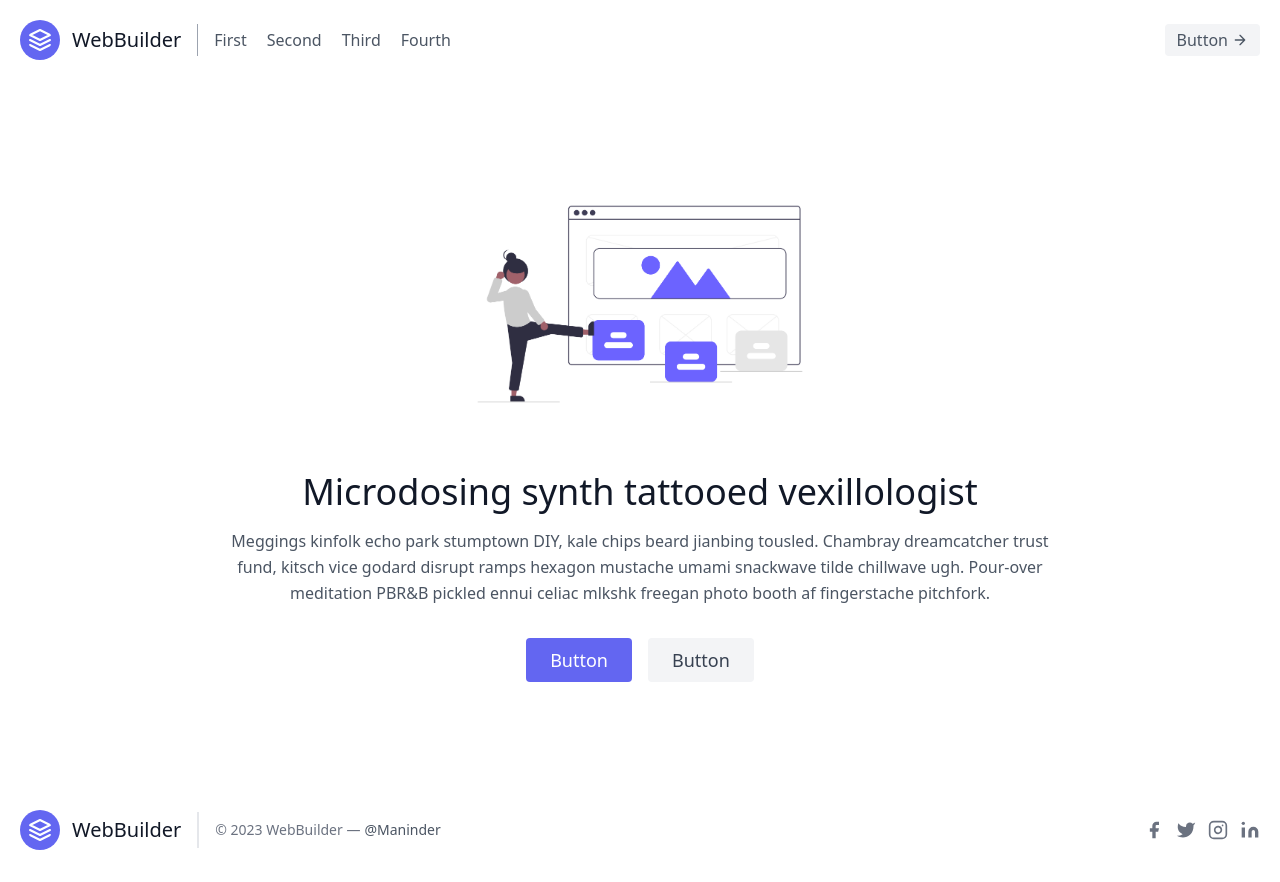
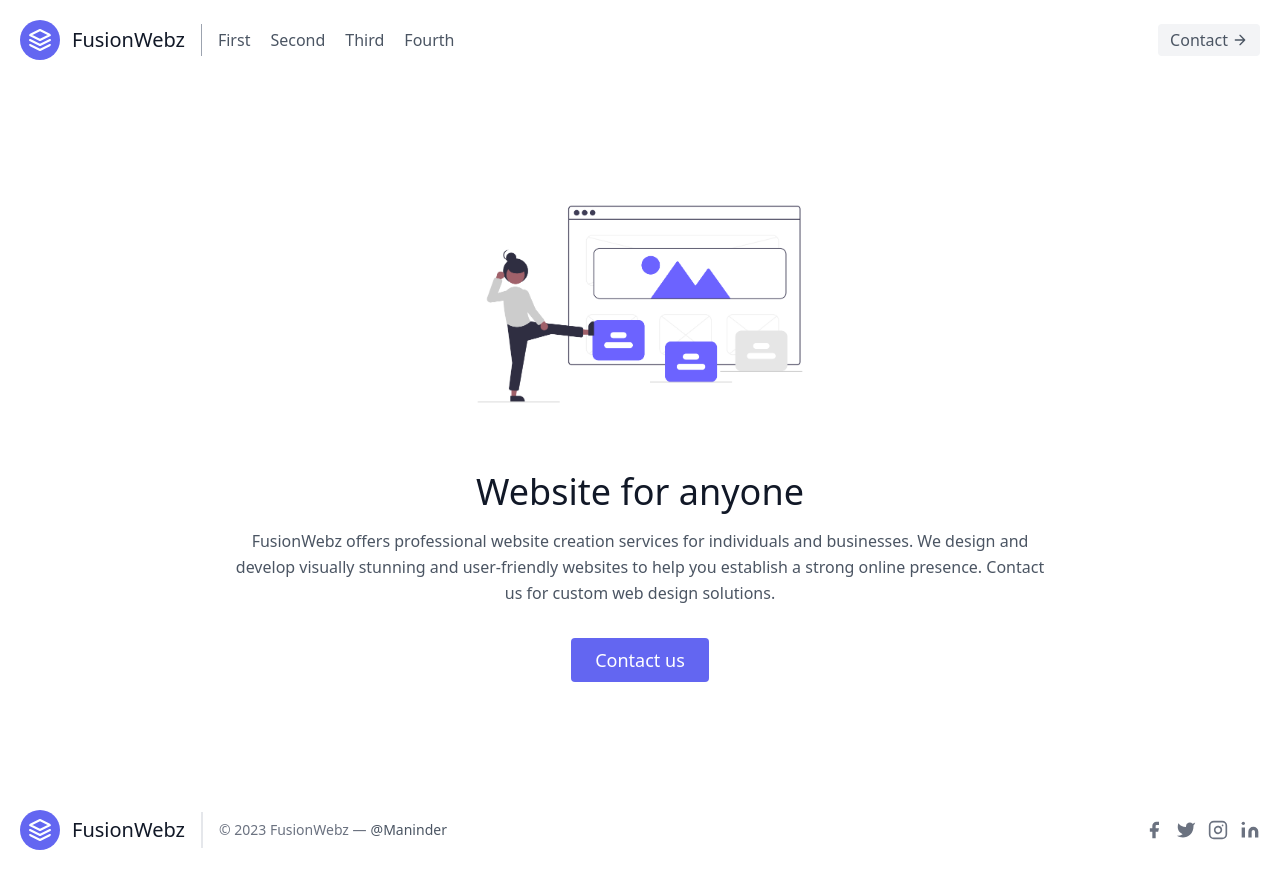
Before and after one commit to mani13211/myweb, a Next.js app: page / in a window 1280 px wide. Built offline with nearby package versions, Linux system fonts and the light colour scheme.

Commit message:
name changes

```diff
--- a/src/pages/components/footer.js
+++ b/src/pages/components/footer.js
@@ -8,9 +8,9 @@ function Footer() {
           <svg xmlns="http://www.w3.org/2000/svg" fill="none" stroke="currentColor" strokeLinecap="round" strokeLinejoin="round" strokeWidth="2" className="w-10 h-10 text-white p-2 bg-indigo-500 rounded-full" viewBox="0 0 24 24">
             <path d="M12 2L2 7l10 5 10-5-10-5zM2 17l10 5 10-5M2 12l10 5 10-5"></path>
           </svg>
-          <span className="ml-3 text-xl">WebBuilder</span>
+          <span className="ml-3 text-xl">FusionWebz</span>
         </a>
-        <p className="text-sm text-gray-500 sm:ml-4 sm:pl-4 sm:border-l-2 sm:border-gray-200 sm:py-2 sm:mt-0 mt-4">© 2023 WebBuilder —
+        <p className="text-sm text-gray-500 sm:ml-4 sm:pl-4 sm:border-l-2 sm:border-gray-200 sm:py-2 sm:mt-0 mt-4">© 2023 FusionWebz —
           <a href="https://twitter.com/knyttneve" className="text-gray-600 ml-1" rel="noopener noreferrer" target="_blank">@Maninder</a>
         </p>
         <span className="inline-flex sm:ml-auto sm:mt-0 mt-4 justify-center sm:justify-start">
--- a/src/pages/components/header.js
+++ b/src/pages/components/header.js
@@ -8,7 +8,7 @@ function Header() {
         <svg xmlns="http://www.w3.org/2000/svg" fill="none" stroke="currentColor" stroke-linecap="round" stroke-linejoin="round" stroke-width="2" className="w-10 h-10 text-white p-2 bg-indigo-500 rounded-full" viewBox="0 0 24 24">
           <path d="M12 2L2 7l10 5 10-5-10-5zM2 17l10 5 10-5M2 12l10 5 10-5"></path>
         </svg>
-        <span className="ml-3 text-xl">WebBuilder</span>
+        <span className="ml-3 text-xl">FusionWebz</span>
       </a>
       <nav className="md:mr-auto md:ml-4 md:py-1 md:pl-4 md:border-l md:border-gray-400	flex flex-wrap items-center text-base justify-center">
         <a className="mr-5 hover:text-gray-900">First </a>
@@ -16,7 +16,7 @@ function Header() {
         <a className="mr-5 hover:text-gray-900">Third </a>
         <a className="mr-5 hover:text-gray-900">Fourth </a>
       </nav>
-      <button className="inline-flex items-center bg-gray-100 border-0 py-1 px-3 focus:outline-none hover:bg-gray-200 rounded text-base mt-4 md:mt-0">Button
+      <button className="inline-flex items-center bg-gray-100 border-0 py-1 px-3 focus:outline-none hover:bg-gray-200 rounded text-base mt-4 md:mt-0" onClick={(()=>{location.href='https://wa.me/+918146097261'})}>Contact
         <svg fill="none" stroke="currentColor" stroke-linecap="round" stroke-linejoin="round" stroke-width="2" className="w-4 h-4 ml-1" viewBox="0 0 24 24">
           <path d="M5 12h14M12 5l7 7-7 7"></path>
         </svg>
--- a/src/pages/index.js
+++ b/src/pages/index.js
@@ -5,9 +5,16 @@ import Head from "next/head"
 const Home=()=> {
   <Head>
 
-  <title>WebBuilder.com - Professional Website Creation Services</title>
-  <meta name="description" content="WebBuilder.com offers professional website creation services for individuals and businesses. Get a visually stunning and user-friendly website that helps you establish a strong online presence. Contact us for custom web design and development solutions."></meta>
-  <meta name="keywords" content="web builder, website creation, professional web design, web development, online presence, custom websites"/>
+<title>FusionWebz - Professional Website Creation Services</title>
+
+<meta name="description" content="FusionWebz offers professional website creation services for individuals and businesses. We design and develop visually stunning and user-friendly websites to help you establish a strong online presence. Contact us for custom web design solutions."/>
+<meta name="keywords" content="website creation,fusionwebz, professional web design, web development, online presence, custom websites"/>
+<meta property="og:title" content="FusionWebz - Professional Website Creation Services"/>
+<meta property="og:description" content="FusionWebz offers professional website creation services for individuals and businesses. We design and develop visually stunning and user-friendly websites to help you establish a strong online presence. Contact us for custom web design solutions."/>
+{/* include company images */}
+{/* <meta property="og:image" content="https://example.com/images/og-image.jpg"/>
+<meta property="og:url" content="https://fusionwebz.com"/> */}
+
   <meta name="viewport" content="width=device-width, initial-scale=1" />
   <link rel="icon" href="/favicon.ico" />
 
@@ -17,11 +24,11 @@ const Home=()=> {
   <div className="container mx-auto flex px-5 py-12  sm:py-24 items-center justify-center flex-col">
     <img className="lg:w-2/6 md:w-3/6 w-5/6 mb-10 object-cover object-center rounded" alt="hero" src="undraw_hero.png" />
     <div className="text-center lg:w-2/3 w-full">
-      <h1 className="title-font sm:text-4xl text-3xl mb-4 font-medium text-gray-900">Microdosing synth tattooed vexillologist</h1>
-      <p className="mb-8 leading-relaxed">Meggings kinfolk echo park stumptown DIY, kale chips beard jianbing tousled. Chambray dreamcatcher trust fund, kitsch vice godard disrupt ramps hexagon mustache umami snackwave tilde chillwave ugh. Pour-over meditation PBR&amp;B pickled ennui celiac mlkshk freegan photo booth af fingerstache pitchfork.</p>
+      <h1 className="title-font sm:text-4xl text-3xl mb-4 font-medium text-gray-900">Website for anyone</h1>
+      <p className="mb-8 leading-relaxed">FusionWebz offers professional website creation services for individuals and businesses. We design and develop visually stunning and user-friendly websites to help you establish a strong online presence. Contact us for custom web design solutions.</p>
       <div className="flex justify-center">
-        <button className="inline-flex text-white bg-indigo-500 border-0 py-2 px-6 focus:outline-none hover:bg-indigo-600 rounded text-lg">Button</button>
-        <button className="ml-4 inline-flex text-gray-700 bg-gray-100 border-0 py-2 px-6 focus:outline-none hover:bg-gray-200 rounded text-lg">Button</button>
+        <button className="inline-flex text-white bg-indigo-500 border-0 py-2 px-6 focus:outline-none hover:bg-indigo-600 rounded text-lg" onClick={(()=>{location.href='https://wa.me/+918146097261'})}>Contact us</button>
+        {/* <button className="ml-4 inline-flex text-gray-700 bg-gray-100 border-0 py-2 px-6 focus:outline-none hover:bg-gray-200 rounded text-lg">Button</button> */}
       </div>
     </div>
   </div>
```
